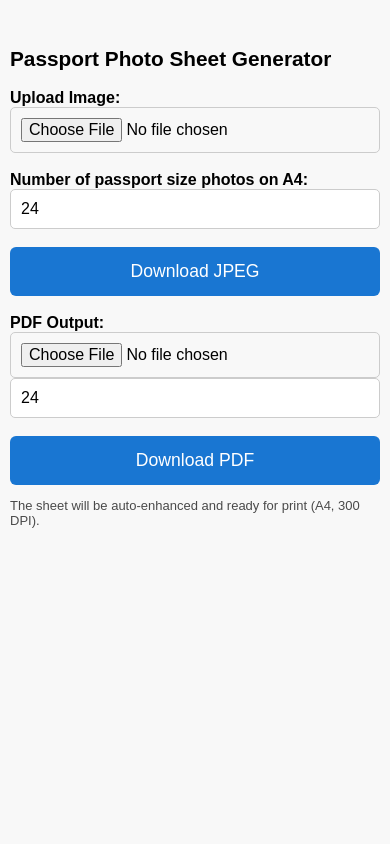
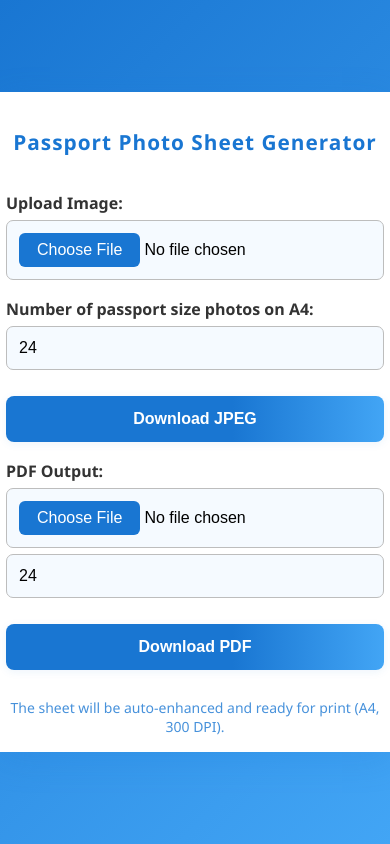
Before and after one commit to amanhasank/passportsize-photo-maker, a Flask app: page / in a window 390 px wide. Run offline with Flask 3, Linux system fonts and the light colour scheme.

Commit message:
mobile friendly

```diff
--- a/api/templates/index.html
+++ b/api/templates/index.html
@@ -4,20 +4,116 @@
     <meta charset="UTF-8">
     <title>Passport Photo Sheet Generator</title>
     <style>
-        body { font-family: sans-serif; max-width:500px; margin:20px auto; background:#f8f8f8; padding:30px; border-radius:10px;}
-        .form-group { margin-bottom:18px; }
-        button { padding:10px 25px; font-size:1rem; border-radius:6px; border:none; background:#1976d2; color:white; cursor:pointer; transition:background 0.2s; }
-        button:hover { background:#125ea2; }
-        input[type="file"], input[type="number"] { width:100%; padding:10px; font-size:1rem; border-radius:5px; border:1px solid #ccc; box-sizing:border-box; }
-        label { font-weight:600; }
+        html, body {
+            height: 100%;
+            margin: 0;
+            padding: 0;
+        }
+        body {
+            min-height: 100vh;
+            width: 100vw;
+            box-sizing: border-box;
+            margin: 0;
+            padding: 0;
+            display: flex;
+            align-items: center;
+            justify-content: center;
+            background: linear-gradient(135deg, #1976d2 0%, #42a5f5 100%);
+            font-family: 'Segoe UI', 'Roboto', 'Arial', sans-serif;
+        }
+        .container {
+            background: #fff;
+            border-radius: 18px;
+            box-shadow: 0 8px 32px rgba(25, 118, 210, 0.18);
+            padding: 36px 32px 28px 32px;
+            max-width: 420px;
+            width: 100%;
+            margin: 32px 0;
+            display: flex;
+            flex-direction: column;
+            gap: 18px;
+        }
+        h2 {
+            text-align: center;
+            color: #1976d2;
+            margin-bottom: 18px;
+            font-size: 2rem;
+            letter-spacing: 1px;
+        }
+        .form-group { margin-bottom: 18px; }
+        label { font-weight: 600; color: #333; }
+        input[type="file"], input[type="number"] {
+            width: 100%;
+            padding: 12px;
+            font-size: 1rem;
+            border-radius: 7px;
+            border: 1px solid #bdbdbd;
+            box-sizing: border-box;
+            margin-top: 6px;
+            background: #f5faff;
+            transition: border 0.2s;
+        }
+        input[type="file"]::-webkit-file-upload-button {
+            background: #1976d2;
+            color: #fff;
+            border: none;
+            border-radius: 6px;
+            padding: 8px 18px;
+            font-size: 1rem;
+            cursor: pointer;
+        }
+        input[type="file"]::file-selector-button {
+            background: #1976d2;
+            color: #fff;
+            border: none;
+            border-radius: 6px;
+            padding: 8px 18px;
+            font-size: 1rem;
+            cursor: pointer;
+        }
+        input[type="file"]:focus, input[type="number"]:focus {
+            outline: none;
+            border: 1.5px solid #1976d2;
+        }
+        button {
+            width: 100%;
+            padding: 14px 0;
+            font-size: 1.1rem;
+            border-radius: 8px;
+            border: none;
+            background: linear-gradient(90deg, #1976d2 60%, #42a5f5 100%);
+            color: white;
+            cursor: pointer;
+            font-weight: 600;
+            box-shadow: 0 2px 8px rgba(25, 118, 210, 0.08);
+            margin-top: 8px;
+            transition: background 0.2s, box-shadow 0.2s;
+        }
+        button:hover {
+            background: linear-gradient(90deg, #1565c0 60%, #1976d2 100%);
+            box-shadow: 0 4px 16px rgba(25, 118, 210, 0.16);
+        }
+        .note {
+            opacity: .8;
+            font-size: 14px;
+            color: #1976d2;
+            text-align: center;
+            margin-top: 10px;
+        }
         @media (max-width: 600px) {
-            body { max-width:100%; padding:10px; border-radius:0; }
-            h2 { font-size:1.3rem; }
-            button { width:100%; padding:14px 0; font-size:1.1rem; }
+            .container {
+                padding: 18px 6px 16px 6px;
+                max-width: 98vw;
+                border-radius: 0;
+                margin: 0;
+            }
+            h2 { font-size: 1.3rem; }
+            button { font-size: 1rem; }
         }
     </style>
 </head>
 <body>
+    <div class="container">
         <h2>Passport Photo Sheet Generator</h2>
         <form method="post" enctype="multipart/form-data">
             <div class="form-group">
@@ -30,7 +126,6 @@
             </div>
             <button type="submit">Download JPEG</button>
         </form>
-    <br>
         <form action="/pdf" method="post" enctype="multipart/form-data">
             <div class="form-group">
                 <label>PDF Output:</label><br>
@@ -39,8 +134,9 @@
             </div>
             <button type="submit">Download PDF</button>
         </form>
-    <p style="opacity:.7;font-size:13px;">
+        <div class="note">
             The sheet will be auto-enhanced and ready for print (A4, 300 DPI).
-    </p>
+        </div>
+    </div>
 </body>
 </html>
```
Lines whose indentation alone changed are shown as unchanged.
